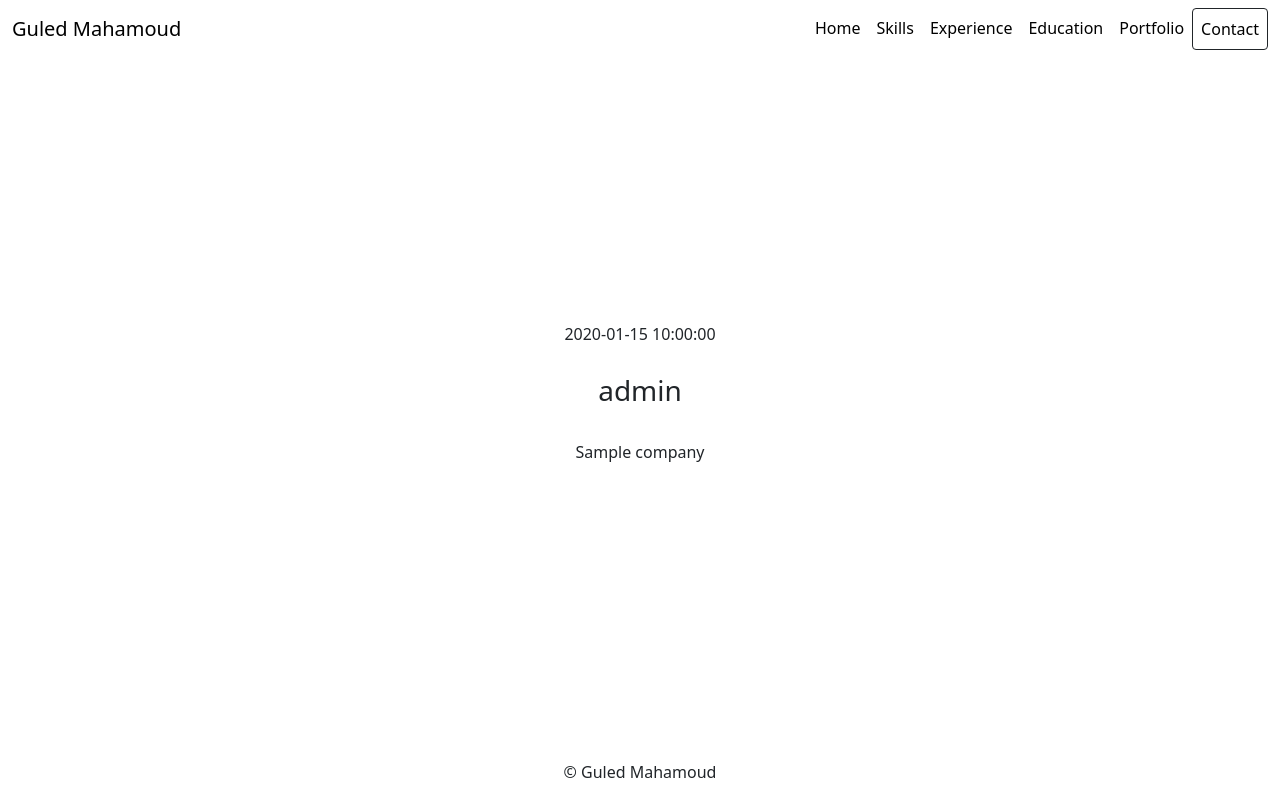
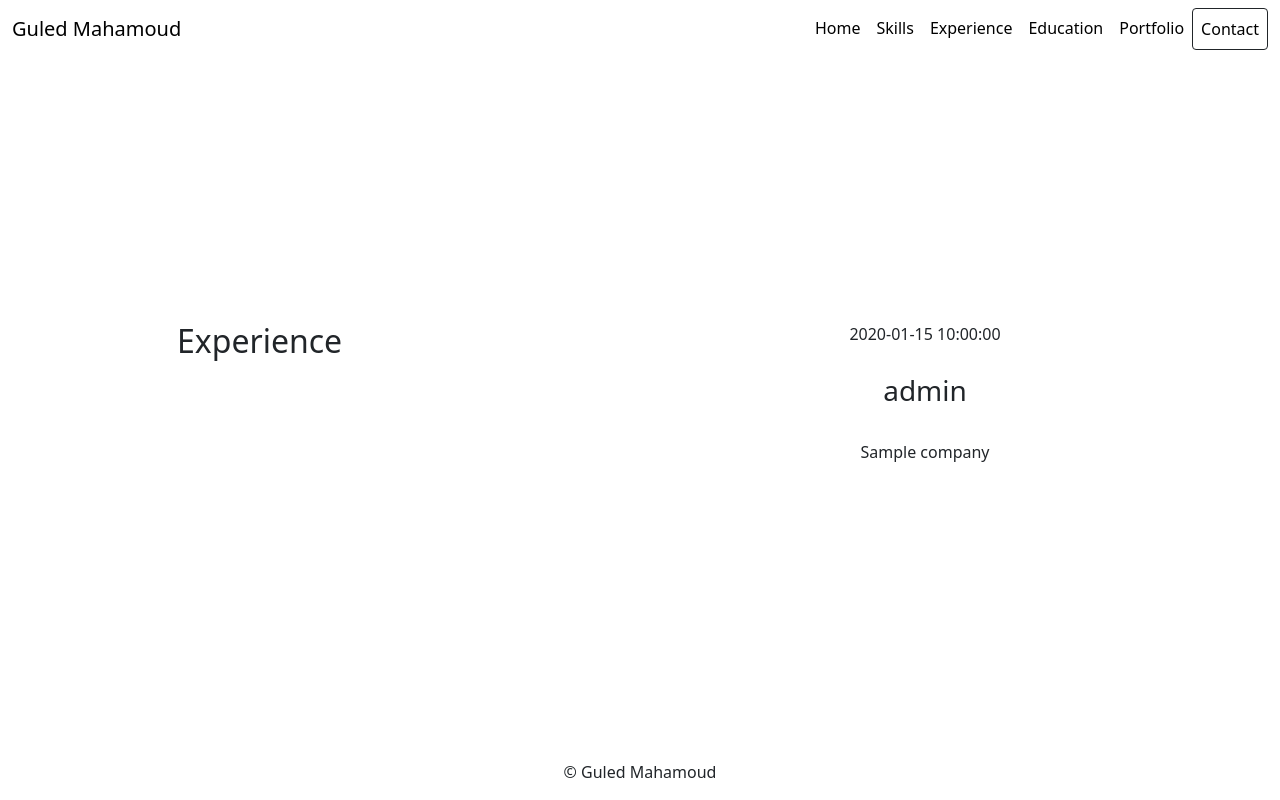
Before and after one commit to gammaled/my-resume-website, a Flask app: page /work-experience in a window 1280 px wide. Run offline with Flask 2, Linux system fonts and the light colour scheme; a database or web service that is not in the repository returns one stand-in record (values such as "Sample title"); some libraries are stand-ins or nearby versions.

Commit message:
added heading to the left side of the content

```diff
--- a/templates/work-experience.html
+++ b/templates/work-experience.html
@@ -1,7 +1,10 @@
 {% extends "base.html" %}
 {% block content %}
 
-<div class="col-12 text-center">
+<div class="container">
+    <div class="row">
+        <h2 class="col-12 col-md-4 mx-auto">Experience</h2>
+        <div class="col-12 col-md-6 text-center">
             {% for work in work_experience %}
             <div class="col-12 mb-5">
                 <p class="mb-1">{{ work.date }}</p><br>
@@ -10,4 +13,6 @@
             </div>
             {% endfor %}<br>
         </div>
+    </div>
+</div>
 {% endblock %}
```
Lines whose indentation alone changed are shown as unchanged.
